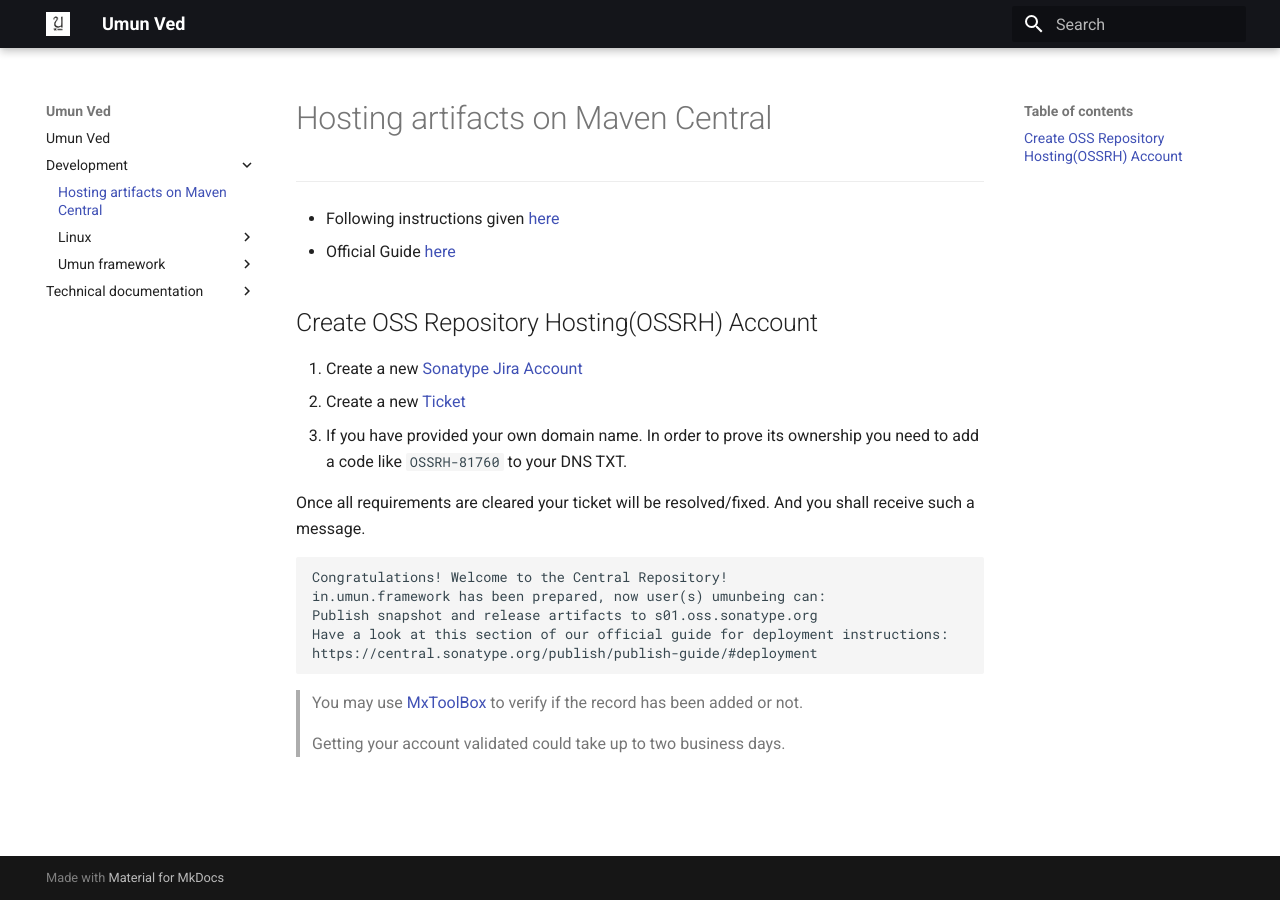
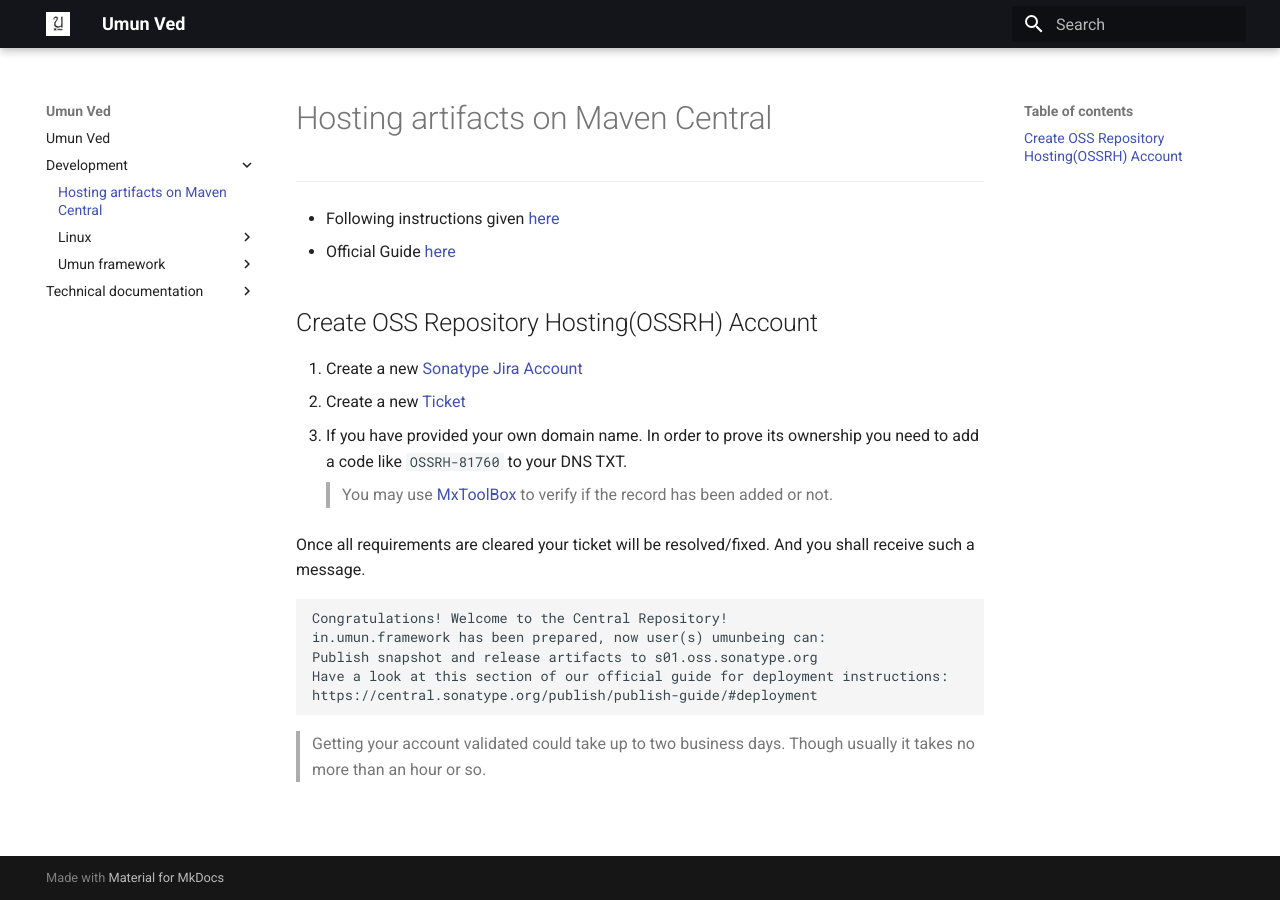
Before and after one commit to iAbhinav/testing-mkdocs, an MkDocs documentation site: the page built from docs/development/maven_central.md, in a window 1280 px wide. Built offline with MkDocs 1.6.1 and Material for MkDocs 9.7.7, drawn with Linux system fonts in a browser that asks for light colours.

Commit message:
Update maven_central.md

````diff
--- a/docs/development/maven_central.md
+++ b/docs/development/maven_central.md
@@ -10,6 +10,7 @@
 1. Create a new [Sonatype Jira Account](https://issues.sonatype.org/secure/Signup!default.jspa)
 2. Create a new [Ticket](https://issues.sonatype.org/secure/CreateIssue.jspa?pid=10134&issuetype=21)
 3. If you have provided your own domain name. In order to prove its ownership you need to add a code like `OSSRH-81760` to your DNS TXT.
+> You may use [MxToolBox](https://mxtoolbox.com/SuperTool.aspx) to verify if the record has been added or not.
 
 Once all requirements are cleared your ticket will be resolved/fixed. And you shall receive such a message.
 
@@ -21,6 +22,4 @@ Have a look at this section of our official guide for deployment instructions:
 https://central.sonatype.org/publish/publish-guide/#deployment
 ```
 
-> You may use [MxToolBox](https://mxtoolbox.com/SuperTool.aspx) to verify if the record has been added or not.
-
-> Getting your account validated could take up to two business days.
+> Getting your account validated could take up to two business days. Though usually it takes no more than an hour or so.
````
